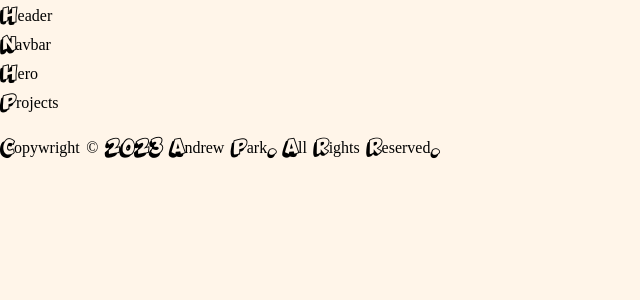
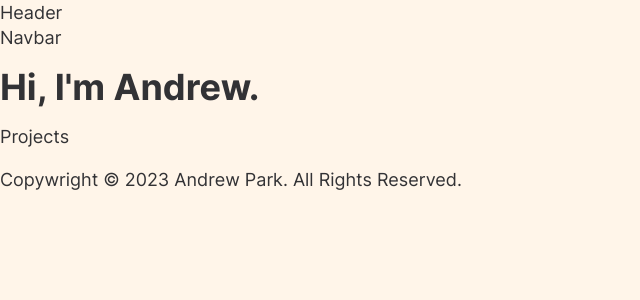
Before and after one commit to andrewypark/portfolio, a React (Create React App) app: page / in a window 1280 px wide. Shown: the top 300 px of the page, without its empty margins (0-640 px from the left). Built offline with nearby package versions, Linux system fonts and the light colour scheme.

Commit message:
swapped fonts and put placeholders for the css

```diff
--- a/src/App.css
+++ b/src/App.css
@@ -1,16 +1,34 @@
 @font-face {
-  font-family: dynamix;
-  src: url(./Fonts/Dynamix.ttf);
+  font-family: Inter;
+  src: url(./Fonts/Inter-VariableFont_slnt\,wght.ttf);
 }
 
 body {
   display: flex;
+  flex-direction: column;
+  align-items: stretch;
   background-color: #FFF5E9;
   background-image: none;
-  font-family: dynamix;
+  font-family: Inter, sans-serif;
+  color: #323235;
+  font-size: 18px;
+  line-height: 140%;
+  font-weight: 400;
   text-decoration: none;
 }
 
-.App {
+@media screen and (min-width: 1440px) {
 
 }
+@media screen and (min-width: 1280px) {
+
+}
+@media screen and (max-width: 991px) {
+
+}
+@media screen and (max-width: 767px) {
+
+}
+@media screen and (max-width: 479px) {
+
+}
--- a/src/Components/Hero.js
+++ b/src/Components/Hero.js
@@ -2,7 +2,9 @@ import React from 'react'
 
 function Hero() {
   return (
-    <div>Hero</div>
+    <div>
+      <h1>Hi, I'm Andrew.</h1>
+    </div>
   )
 }
 
```
Also changed, not shown: src/Fonts/Dynamix.ttf (deleted), src/Fonts/Inter-VariableFont_slnt,wght.ttf (added).
